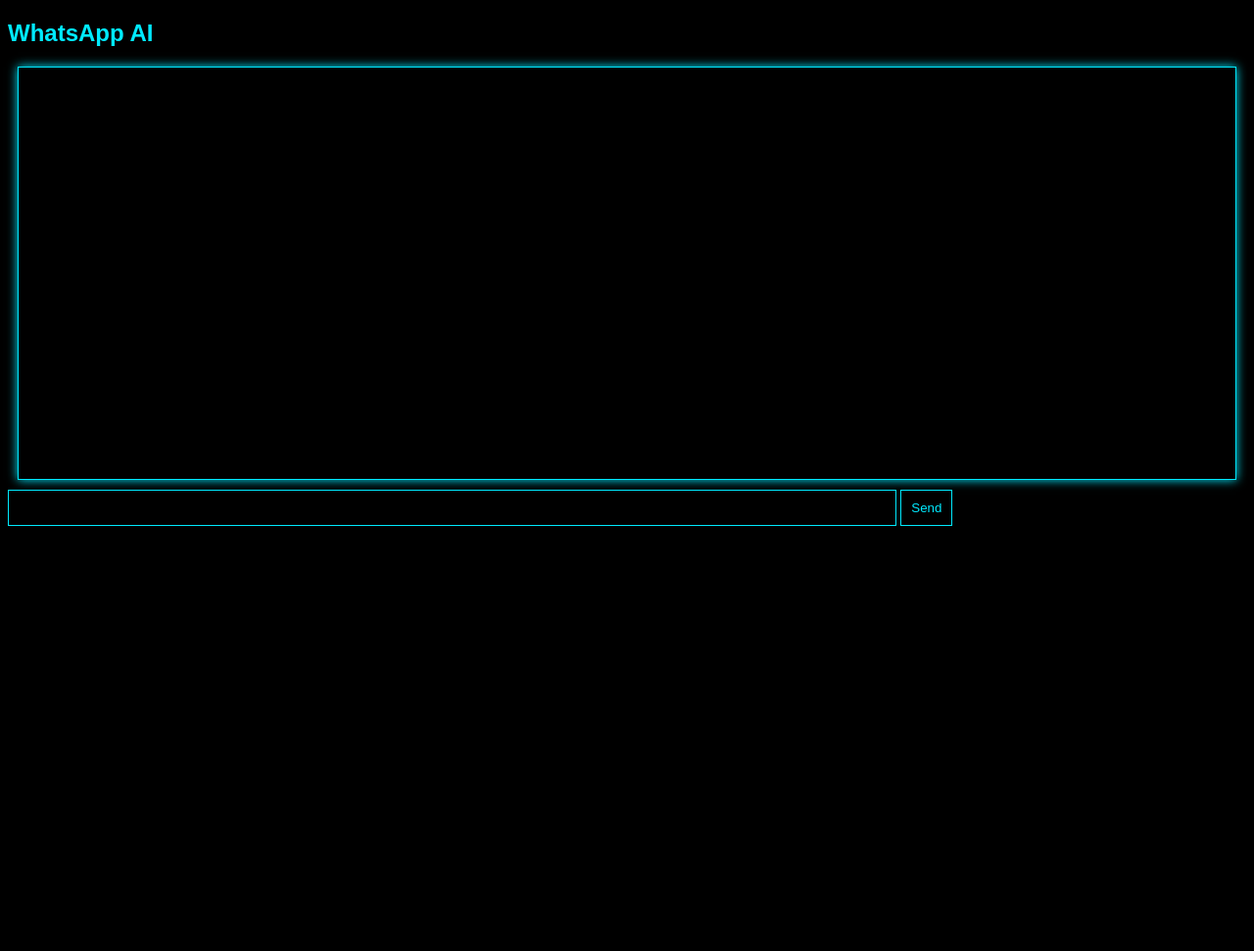
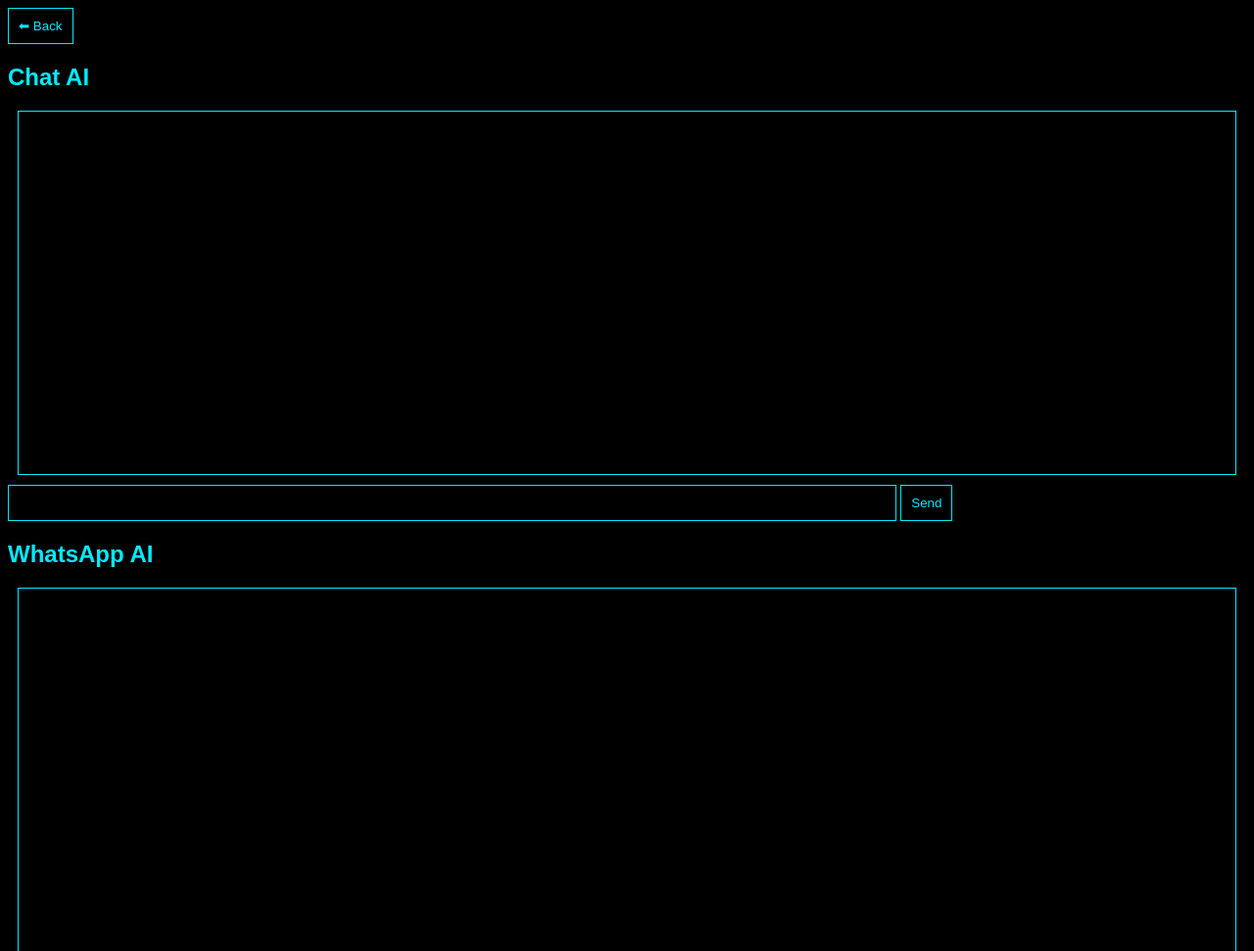
Before and after one commit to svdiitcomp3-star/Sanchithostrails, a plain HTML site: page chat.html in a window 1280 px wide. Shown: the top 971 px of the page at 98% size. Before the commit the page ends 800 px from the top, so only its background shows below. Drawn offline with Linux system fonts and the light colour scheme.

Commit message:
Update chat.html

```diff
--- a/chat.html
+++ b/chat.html
@@ -2,39 +2,53 @@
 <html>
 <head>
 <title>Chat</title>
+<meta name="viewport" content="width=device-width, initial-scale=1.0">
 
 <style>
-body {
-  background:black;
-  color:#00eaff;
-  font-family:Arial;
+body{background:black;color:#00eaff;font-family:Arial;}
+#chat{height:350px;overflow:auto;border:1px solid #00eaff;margin:10px;padding:10px;}
+input{width:70%;padding:10px;background:black;border:1px solid #00eaff;color:#00eaff;}
+button{padding:10px;background:black;border:1px solid #00eaff;color:#00eaff;}
+</style>
+</head>
+
+<body>
+
+<button onclick="go()">⬅ Back</button>
+
+<h2>Chat AI</h2>
+
+<div id="chat"></div>
+
+<input id="msg">
+<button onclick="send()">Send</button>
+
+<script>
+function go(){window.location="home.html";}
+
+function send(){
+ let m=msg.value.toLowerCase();
+ if(!m) return;
+
+ chat.innerHTML+="<p>You: "+m+"</p>";
+
+ let r="I am Sanchith AI 🤖";
+
+ if(m.includes("hi")) r="Hello 👋";
+ else if(m.includes("time")) r=new Date().toLocaleTimeString();
+ else if(m.match(/[0-9+\-*/]/)){
+   try{r=eval(m);}catch{r="Error";}
+ }
+ else if(m.includes("name")) r="Sanchith AI";
+
+ chat.innerHTML+="<p>AI: "+r+"</p>";
+ chat.scrollTop=chat.scrollHeight;
+ msg.value="";
 }
+</script>
 
-#chat {
-  height:400px;
-  overflow:auto;
-  border:1px solid #00eaff;
-  margin:10px;
-  padding:10px;
-  box-shadow:0 0 10px #00eaff;
-}
-
-input {
-  width:70%;
-  padding:10px;
-  background:black;
-  border:1px solid #00eaff;
-  color:#00eaff;
-}
-
-button {
-  padding:10px;
-  background:black;
-  border:1px solid #00eaff;
-  color:#00eaff;
-}
-</style>
-
+</body>
+</html>
 </head>
 
 <body>
```
